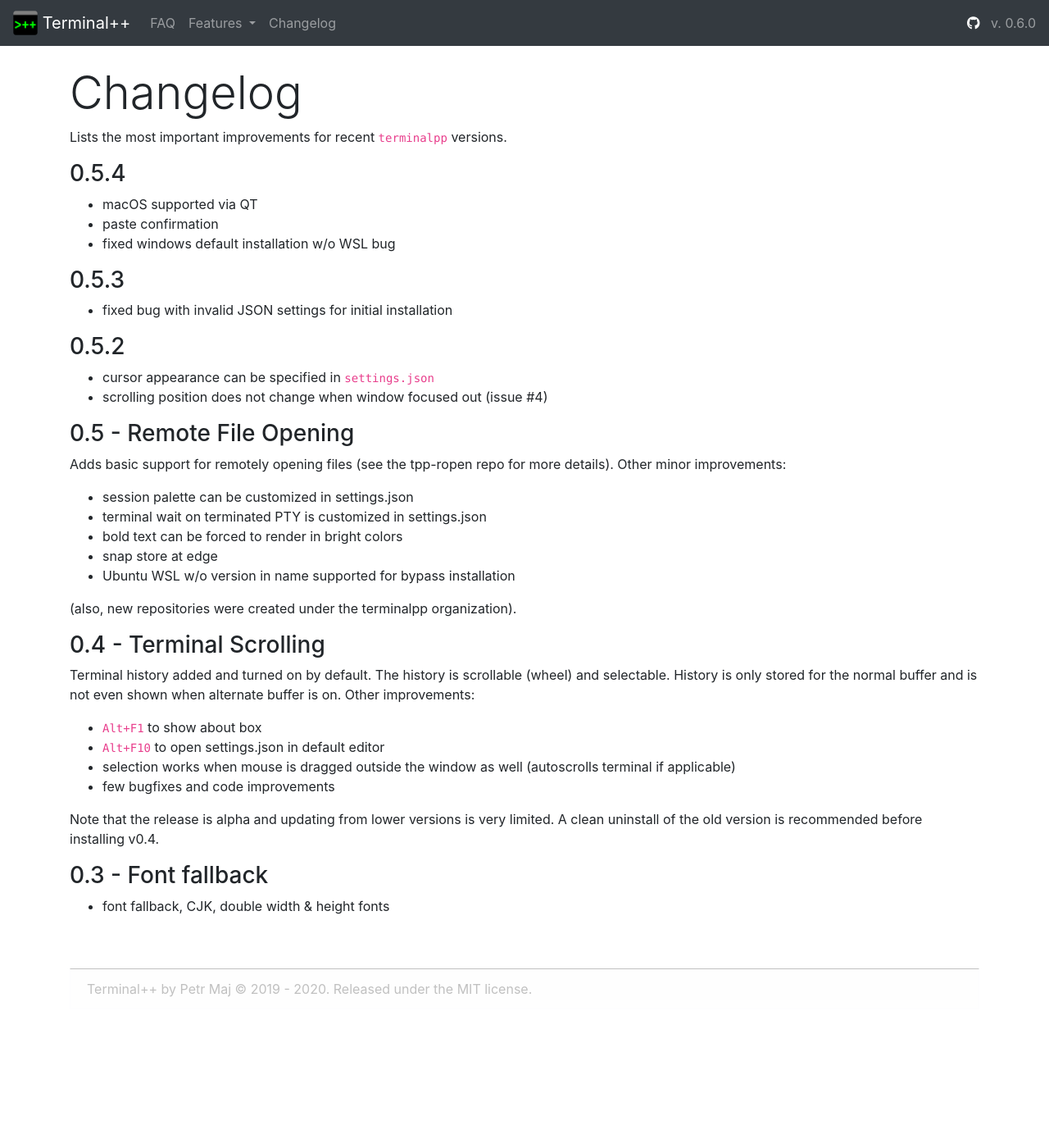
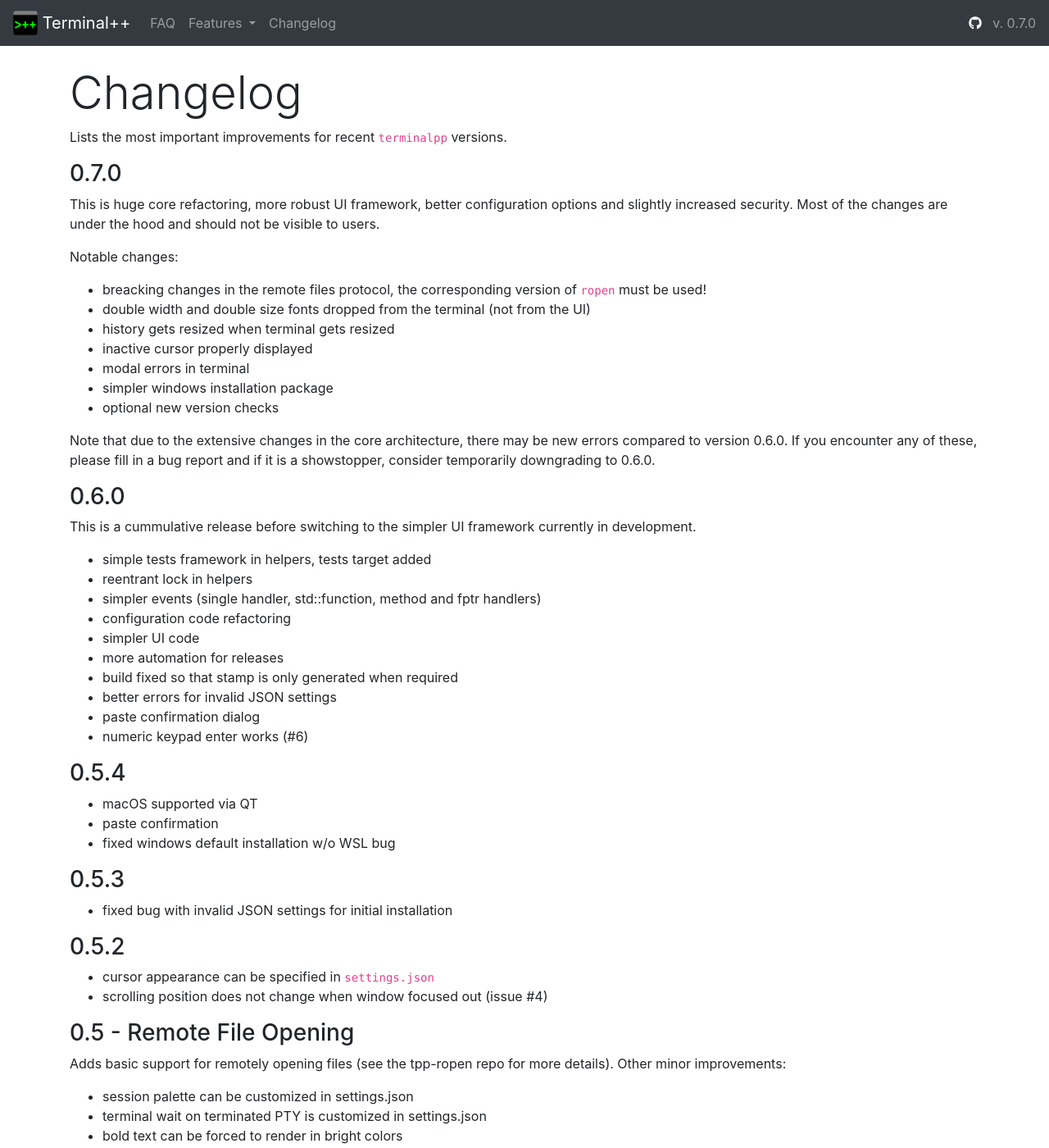
Before and after one commit to terminalpp/tpp-website, a Jekyll site: the page built from changelog.md, in a window 1280 px wide and 1400 px high. Shown: the whole window at 82% size. Built offline with Jekyll 4.4.1, drawn with Linux system fonts in a browser that asks for light colours; nearby versions of some CDN libraries.

Commit message:
Version 0.7.0

```diff
--- a/_layouts/default.html
+++ b/_layouts/default.html
@@ -60,7 +60,7 @@
         </ul>
         <span class="navbar-text">
             <a href="https://github.com/terminalpp/terminalpp" target="_blank"><i class="fab fa-github"></i></a>
-            &nbsp; v. 0.6.0
+            &nbsp; v. 0.7.0
         </span>
         </div>
     </nav>
--- a/features/configuration.md
+++ b/features/configuration.md
@@ -39,6 +39,9 @@
        and to detect version changes
      */
     "version" : "0.5.3",
+    /* Release channel to be checked for new version upon start. Leave empty (default) if the check should not be performed.
+     */
+    "versionCheckChannel" : "",
     "session" : {
         /* Determines whether local, or bypass PTY should be used. Useful only for
            Windows, ignored on other systems.
```
Also changed, not shown: changelog.md.
